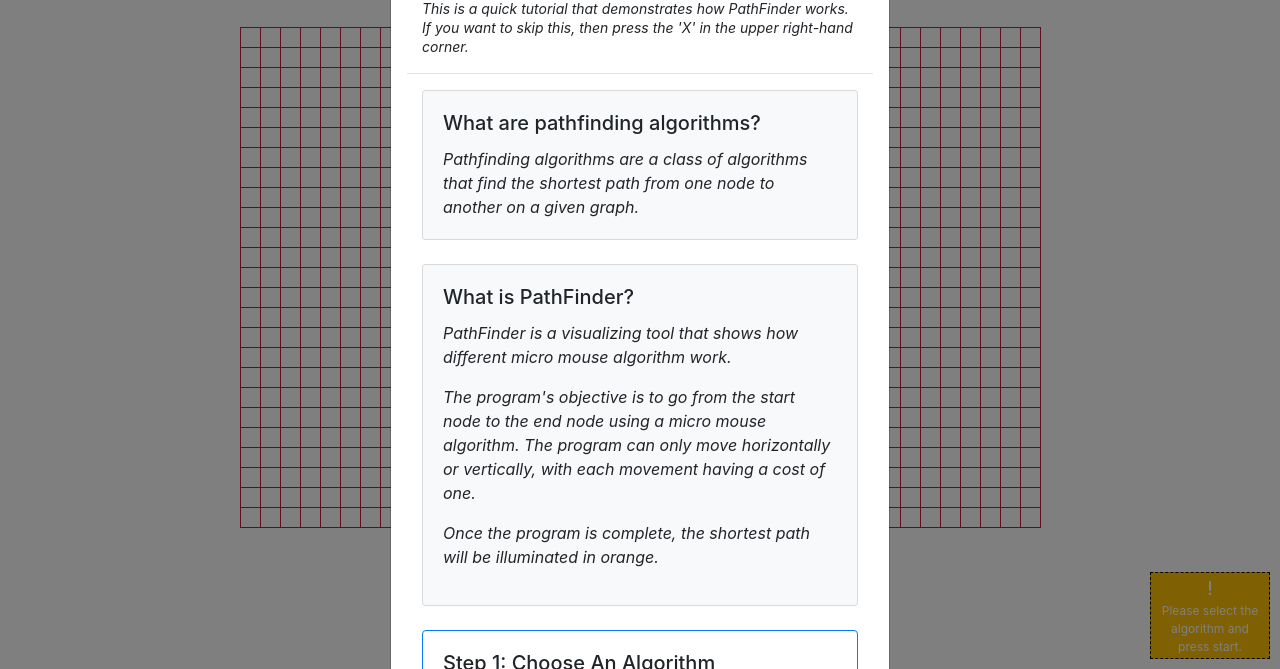
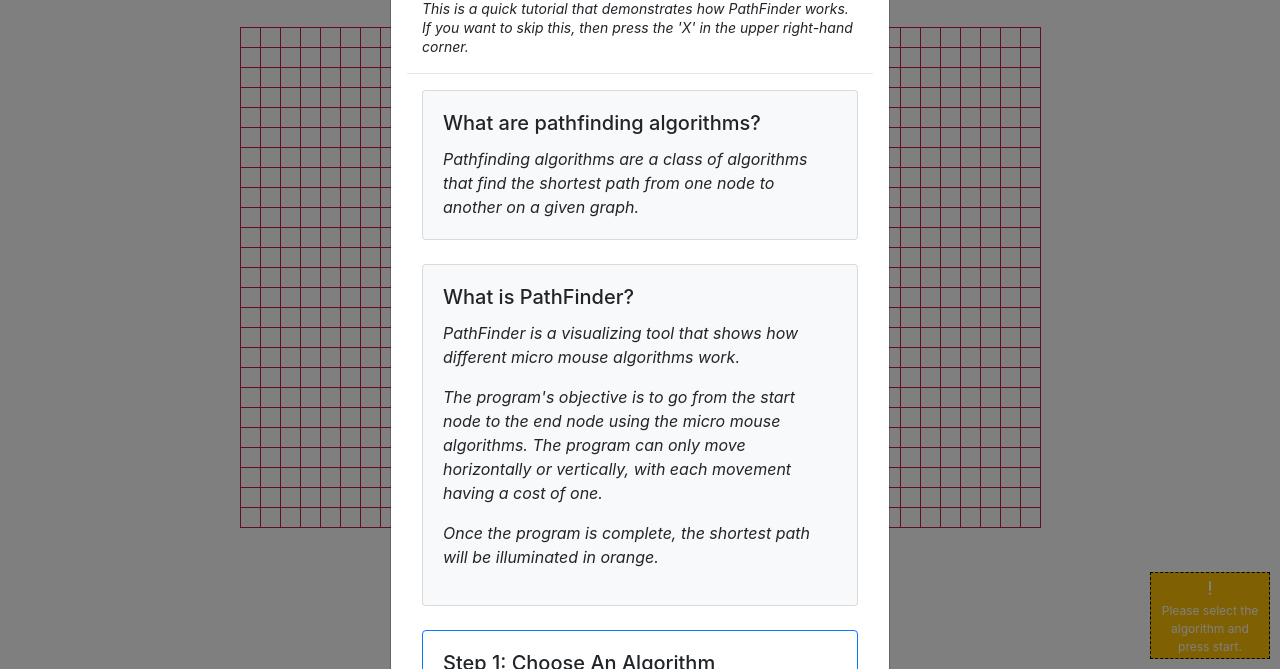
Before and after one commit to SwarnenduGanguli25/PathFinder, a plain HTML site: page index.html in a window 1280 px wide. Shown: the part 131-800 px from the top of the page. Drawn offline with nearby package versions, Linux system fonts and the light colour scheme.

Commit message:
Update index file

```diff
--- a/index.html
+++ b/index.html
@@ -21,9 +21,10 @@
 		          	Algorithm
 		        	</a>
 					<div class="dropdown-menu" aria-labelledby="navbarDropdown">
-						<!--
+
 						<a class="dropdown-item" href="#">A*</a>
 						<a class="dropdown-item" href="#">Dijkstra</a>
+						<!--
 						<a class="dropdown-item" href="#">Greedy Best-First Search</a>
 						<a class="dropdown-item" href="#">Depth-First Search (DFS)</a>
 					    <a class="dropdown-item" href="#">Jump Point Search</a>
@@ -129,8 +130,8 @@
 						  <div class="card-body">
 						    <h5 class="card-title">What is PathFinder?</h5>
 						    <p class="card-text">
-						    <em>PathFinder is a visualizing tool that shows how different micro mouse algorithm work.
-						    <p>The program's objective is to go from the start node to the end node using a micro mouse algorithm. The program can only move horizontally or vertically, with each movement having a cost of one.</p>
+						    <em>PathFinder is a visualizing tool that shows how different micro mouse algorithms work.
+						    <p>The program's objective is to go from the start node to the end node using the micro mouse algorithms. The program can only move horizontally or vertically, with each movement having a cost of one.</p>
 
 						    <p>Once the program is complete, the shortest path will be illuminated in orange.
 						    </p>
@@ -141,7 +142,7 @@
 						<div class="card border-primary mb-3">
 						  <div class="card-body">
 						    <h5 class="card-title">Step 1: Choose An Algorithm</h5>
-						    <p class="card-text">Click the 'Algorithms' tab and select the algorithm from the dropdown menu.</p>
+						    <p class="card-text">Click the 'Algorithms' tab and select an algorithm from the dropdown menu.</p>
 						    <p><i>If you want to learn more about the algorithm listed, then click the 'Info' button that is located at the bottom of the page.</i></p>
 						  </div>
 						  <img class="card-img-bottom" src="images/algorithms.gif" alt="Card image cap" style="height: 20em">
@@ -265,7 +266,7 @@
 				      </div>
 				    </div>
 				  </div>
-				  <!--
+
 				  <div class="card">
 				    <div class="card-header" id="headingThree">
 				      <h5 class="mb-0">
@@ -289,6 +290,7 @@
 				    </div>
 				  </div>
 
+				  <!--
 				  <div class="card">
 				    <div class="card-header" id="headingFour">
 				      <h5 class="mb-0">
@@ -309,6 +311,7 @@
 				    </div>
 				  </div>
 
+					-->
 				  <div class="card">
 				    <div class="card-header" id="headingFive">
 				      <h5 class="mb-0">
@@ -331,6 +334,8 @@
 				      </div>
 				    </div>
 				  </div>
+
+				  <!--
 
 				  <div class="card">
 				    <div class="card-header" id="headingSix">
```
